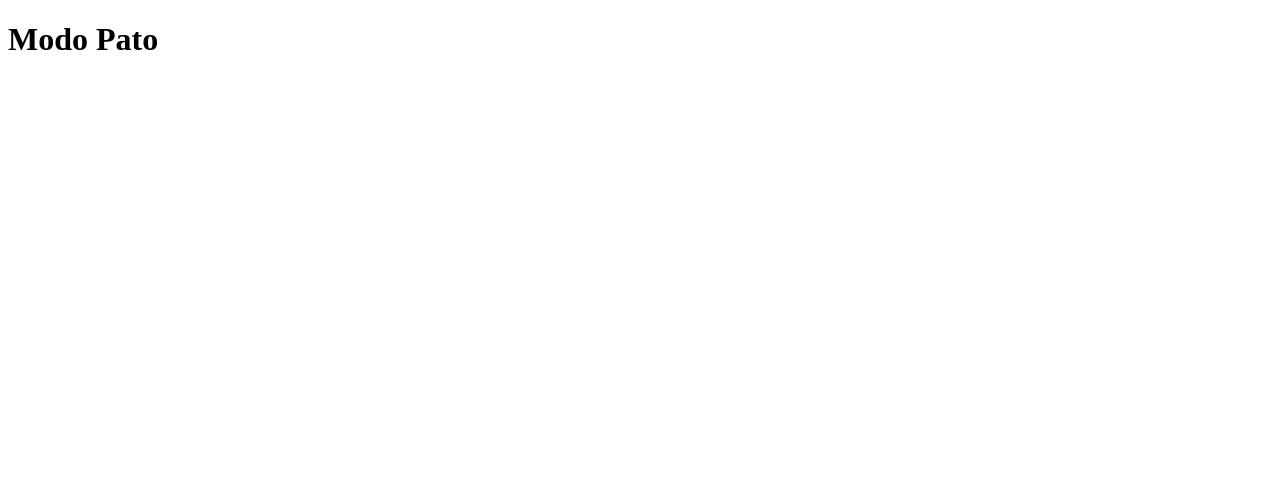
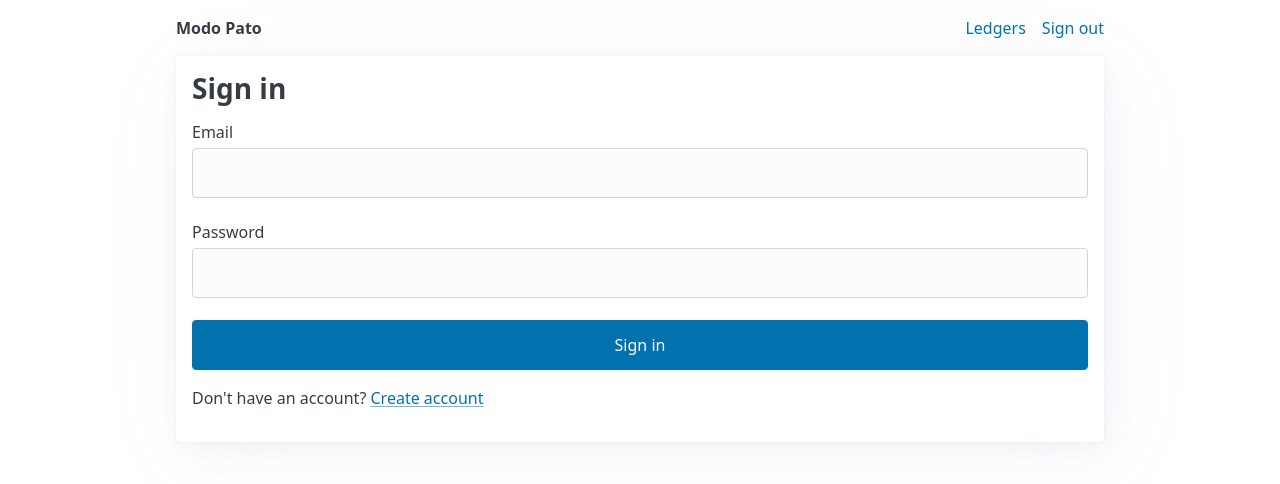
Before and after one commit to rsantosCL/modo-pato, a Vue app in the folder frontend/: page /login in a window 1280 px wide. Shown: the top 484 px of the page. Built offline with nearby package versions, Linux system fonts and the light colour scheme; no server answers; sample sign-in values are in the browser's storage.

Commit message:
feat: connect new views

```diff
--- a/frontend/src/App.vue
+++ b/frontend/src/App.vue
@@ -1,7 +1,27 @@
-<script setup lang="ts"></script>
+<script setup lang="ts">
+import { useI18n } from 'vue-i18n'
+import { useRouter } from 'vue-router'
+import { useAuthStore } from '@/stores/auth'
+
+const { t } = useI18n()
+const router = useRouter()
+const auth = useAuthStore()
+
+function logout() {
+  auth.logout()
+  router.push('/login')
+}
+</script>
 
 <template>
-  <main>
-    <h1>Modo Pato</h1>
-  </main>
+  <nav>
+    <ul>
+      <li><strong>Modo Pato</strong></li>
+    </ul>
+    <ul v-if="auth.isAuthenticated">
+      <li><router-link to="/ledgers">{{ t('ledger.title') }}</router-link></li>
+      <li><a href="#" @click.prevent="logout">{{ t('auth.logout') }}</a></li>
+    </ul>
+  </nav>
+  <router-view />
 </template>
--- a/frontend/vite.config.ts
+++ b/frontend/vite.config.ts
@@ -1,8 +1,12 @@
 import { defineConfig } from 'vite'
 import vue from '@vitejs/plugin-vue'
+import { fileURLToPath, URL } from 'node:url'
 
 export default defineConfig({
   plugins: [vue()],
+  resolve: {
+    alias: { '@': fileURLToPath(new URL('./src', import.meta.url)) },
+  },
   server: {
     host: '0.0.0.0',
     port: 5173,
```
Also changed, not shown: frontend/src/main.ts (+6 -1 lines).
